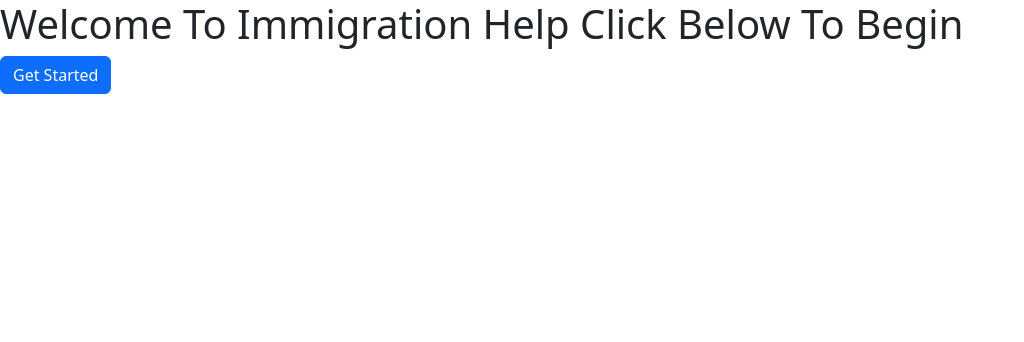
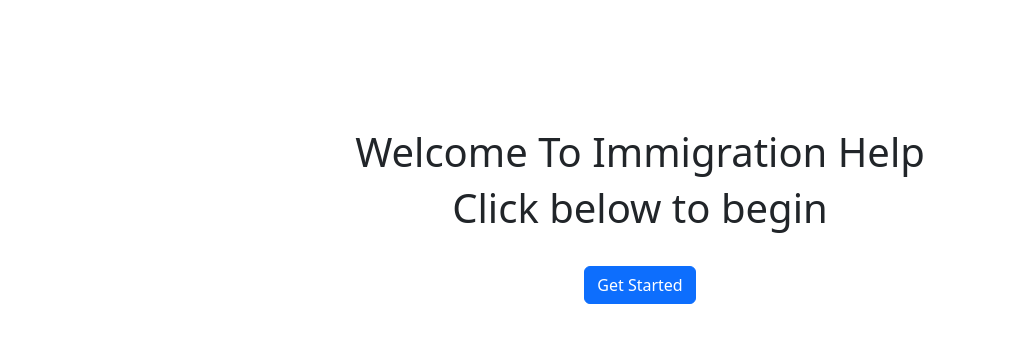
Before and after one commit to Jsatchell03/immigration-help, a React (Vite) app in the folder frontend/: page / in a window 1280 px wide. Shown: the top 342 px of the page, without its empty margins (0-1024 px from the left). Built offline with nearby package versions, Linux system fonts and the light colour scheme.

Commit message:
Styling progress

```diff
--- a/frontend/src/App.tsx
+++ b/frontend/src/App.tsx
@@ -1,4 +1,4 @@
-import "./App.css";
+import "./styles/App.css";
 import { useState } from "react";
 import Survey from "./components/survey";
 import Translate from "./components/translate";
@@ -14,10 +14,12 @@ function App() {
   return (
     <>
       {greetingVisible && (
-        <Greeting
-          setSurveyVisibility={setSurveyVisibility}
-          setGreetingVisibility={setGreetingVisibility}
-        />
+        <div className="greeting-wrapper">
+          <Greeting
+            setSurveyVisibility={setSurveyVisibility}
+            setGreetingVisibility={setGreetingVisibility}
+          />
+        </div>
       )}
 
       {surveyVisible && (
@@ -29,7 +31,11 @@ function App() {
         />
       )}
 
-      {alertVisible && <Alert message={alertMessage} />}
+      {alertVisible && (
+        <div className="alert-wrapper">
+          <Alert message={alertMessage} />
+        </div>
+      )}
 
       <Translate />
     </>
--- a/frontend/src/components/greeting.tsx
+++ b/frontend/src/components/greeting.tsx
@@ -6,10 +6,14 @@ interface Props {
 function Greeting(props: Props) {
   return (
     <>
-      <h1>Welcome To Immigration Help Click Below To Begin</h1>
+      <div className="greeting-text-wrapper">
+        <h1 className="greeting">Welcome To Immigration Help</h1>
+        <h1 className="greeting">Click below to begin</h1>
+      </div>
+      <div className="btn-wrapper">
         <button
           type="button"
-        className="btn btn-primary"
+          className="btn btn-primary start"
           onClick={() => {
             props.setSurveyVisibility(true);
             props.setGreetingVisibility(false);
@@ -17,6 +21,7 @@ function Greeting(props: Props) {
         >
           Get Started
         </button>
+      </div>
     </>
   );
 }
--- a/frontend/src/components/survey.tsx
+++ b/frontend/src/components/survey.tsx
@@ -29,17 +29,6 @@ function Survey(props: Props) {
     );
   }, []);
 
-  //   question stack is an aarray of question ids that i pop from for the prev button
-  //   useEffect(() => {
-  //     const fetchData = async () => {
-  //       const result = await fetch("../assets/test-data.json");
-  //       result.json().then((json) => {
-  //         setData(json.questions[currQuestion].content);
-  //       });
-  //     };
-  //     fetchData();
-  //   }, []);
-
   function handleFormChange(
     e:
       | React.ChangeEvent<HTMLInputElement>
@@ -62,6 +51,7 @@ function Survey(props: Props) {
       case "number-value":
         i = 0;
         return (
+          <div className="number-input">
             <input
               type="number"
               className="form-control number-value"
@@ -69,6 +59,7 @@ function Survey(props: Props) {
               value={response}
               onChange={handleFormChange}
             />
+          </div>
         );
       case "search-dropdown":
       case "dropdown":
@@ -80,7 +71,7 @@ function Survey(props: Props) {
         ));
         return (
           <select
-            className="form-select"
+            className="form-select dropdown"
             aria-label="Default select example"
             value={response}
             onChange={handleFormChange}
@@ -91,6 +82,7 @@ function Survey(props: Props) {
             {dropdownOptions}
           </select>
         );
+      case "multiple-selection":
       case "radio":
         i = 0;
         const radioOptions = questionData.options.map((option) => (
@@ -98,40 +90,26 @@ function Survey(props: Props) {
             <input
               type="radio"
               name="radio-question"
-              className="form-check-input"
+              className="form-check-input radio"
               value={option}
             ></input>
             <label className="form-check-label">{option}</label>
           </div>
         ));
         return <form onChange={handleFormChange}>{radioOptions}</form>;
-
-      // case "multiple-selection":
-      //   i = 0;
-      //   const multiSelectionOptions = questionData.options.map((option) => (
-      //     <div className="form-check" key={(i += 1)}>
-      //       <input
-      //         type="checkbox"
-      //         name="radio-question"
-      //         className="form-check-input"
-      //         value={option}
-      //       ></input>
-      //       <label className="form-check-label">{option}</label>
-      //     </div>
-      //   ));
-      //   return <form onChange={handleFormChange}>{multiSelectionOptions}</form>;
     }
   }
 
   return (
-    <>
-      <h1>
+    <div className="survey-wrapper">
+      <h1 className="question">
         {currQuestion === -1 ? null : data.questions[currQuestion].content}
       </h1>
       {getOptions(data.questions[currQuestion])}
+      <div className="control-btns-wrapper">
         <button
           type="button"
-        className="btn btn-primary"
+          className="btn btn-primary prev"
           onClick={() => {
             if (questionStack[questionStack.length - 1] == -1) {
               props.setGreetingVisibility(true);
@@ -146,7 +124,7 @@ function Survey(props: Props) {
         </button>
         <button
           type="button"
-        className="btn btn-primary"
+          className="btn btn-primary next"
           onClick={() => {
             if (formChanged) {
               console.log("Next");
@@ -167,7 +145,8 @@ function Survey(props: Props) {
         >
           Next
         </button>
-    </>
+      </div>
+    </div>
   );
 }
 
--- /dev/null
+++ b/frontend/src/styles/App.css
@@ -0,0 +1,44 @@
+#root{
+  background-blend-mode: lighten;
+  position: absolute;
+  height: 100%;
+  width: 100%;
+}
+
+.greeting-text-wrapper{
+    margin-top: 10%;
+    display: flex;
+    justify-content: center;
+    align-items: center;
+    flex-direction: column;
+}
+
+.btn-wrapper{
+    display: flex;
+    justify-content: center;
+    margin-top: 2%;
+}
+
+.survey-wrapper{
+    margin-top: 10%;
+}
+
+.alert-wrapper{
+    position: fixed;
+    bottom: 0;
+    width: 100%;
+}
+
+.number-input{
+    padding-left: 2%;
+    padding-right: 2%;
+}
+
+.control-btns-wrapper{
+    margin-top: 1%;
+    padding-left: 87%;
+}
+
+.prev{
+    margin-right: 10s;
+}
```
Also changed, not shown: frontend/src/main.tsx (+6 -7 lines), frontend/src/App.css (deleted), frontend/src/assets/double-bubble-outline.png (added), frontend/src/assets/moroccan-flower.png (added), frontend/src/index.css (deleted). Lines whose indentation alone changed are shown as unchanged.
